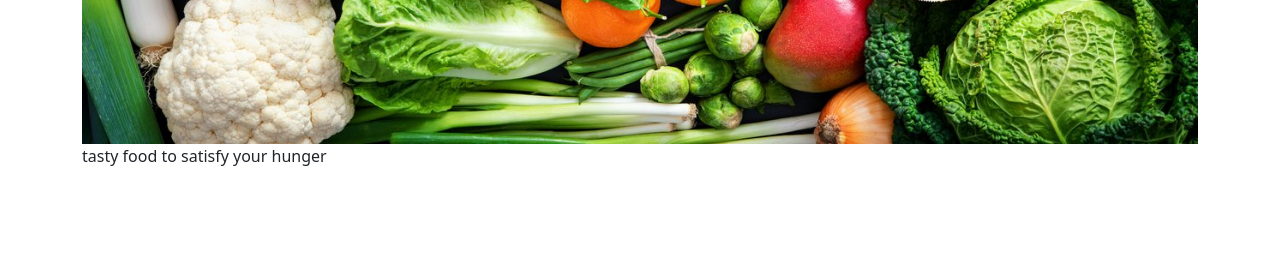
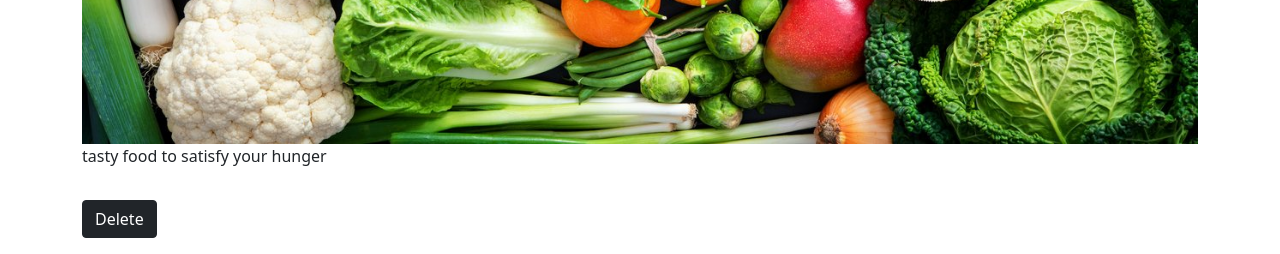
Before and after one commit to sivernorman/Storm-Gallery, a Django app: page /photo/10/ in a window 1280 px wide. Shown: the part 665-919 px from the top of the page. Before the commit the page ends 831 px from the top, so only its background shows below. Run offline with Django 4.2, Linux system fonts and the light colour scheme; data comes from the database, SQL or seed files in the repository.

Commit message:
Added a Delete button

```diff
--- a/Silver_ImageGallery/photos/templates/photos/photo.html
+++ b/Silver_ImageGallery/photos/templates/photos/photo.html
@@ -25,6 +25,9 @@
                         <img src="{{photo.image.url}}">
 
                         <p>{{photo.description}}</p>
+
+                        <a href="{% url 'gallery' %}" class="btn btn-dark my-3">Delete</a>
+
                     </div>
                 </div>
             </div>
```
